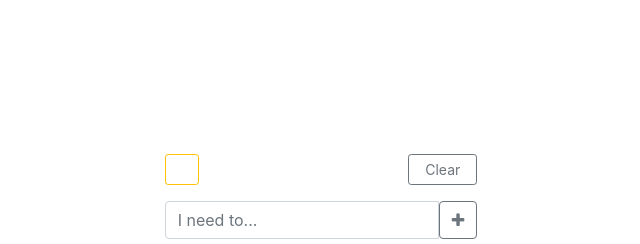
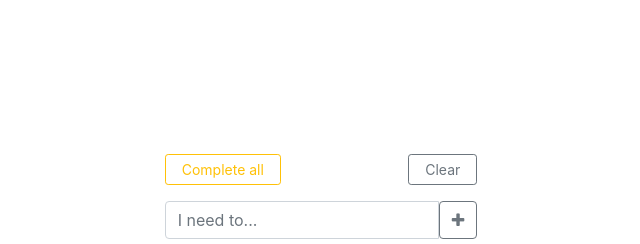
Before and after one commit to hayden-nesbit/to-do-list, a React (Create React App) app: page / in a window 1280 px wide. Shown: the top 244 px of the page, without its empty margins (319-959 px from the left). Built offline with nearby package versions, Linux system fonts and the light colour scheme.

Commit message:
all requirements working

```diff
--- a/src/ToDoApp.js
+++ b/src/ToDoApp.js
@@ -19,6 +19,7 @@ class ToDoApp extends React.Component {
         this.setView = this.setView.bind(this);
         this.clearList = this.clearList.bind(this);
         this.selectAll = this.selectAll.bind(this);
+        this.switchBtn = "Complete all"
     }
 
     async setView(e) {
@@ -108,21 +109,19 @@ class ToDoApp extends React.Component {
     selectAll(e) {
         e.preventDefault();
 
-        let switchBtn = "Complete all"
         const selectAll = this.state.items.map((item) => {
             if(item.checked === false) {
                 item.checked = true
-                switchBtn = "Complete all"
+                this.switchBtn = "Restore all"
             } else if (item.checked === true) {
                 item.checked = false
-                switchBtn = "Restore all"
+                this.switchBtn = "Complete all"
             }
-
         })
 
-
         this.setState({
-            item: selectAll
+            item: selectAll,
+            switch: this.switchBtn
         })
     }
 
@@ -145,10 +144,11 @@ class ToDoApp extends React.Component {
             tmpNote = "Items remaining: " + tmpItems.length
         }
 
+
         return (
             <div>
                 <div className="d-flex justify-content-between">
-                    <button onClick={this.selectAll} className="btn btn-sm btn-outline-warning px-3 float-right">{this.props.switchBtn}</button>
+                    <button onClick={this.selectAll} className="btn btn-sm btn-outline-warning px-3 float-right">{this.switchBtn}</button>
                     <button onClick={this.clearList} className="btn btn-sm btn-outline-secondary px-3 float-right">Clear</button>
                 </div>
                 <form className="mt-3" onSubmit={this.handleSubmit}>
```
